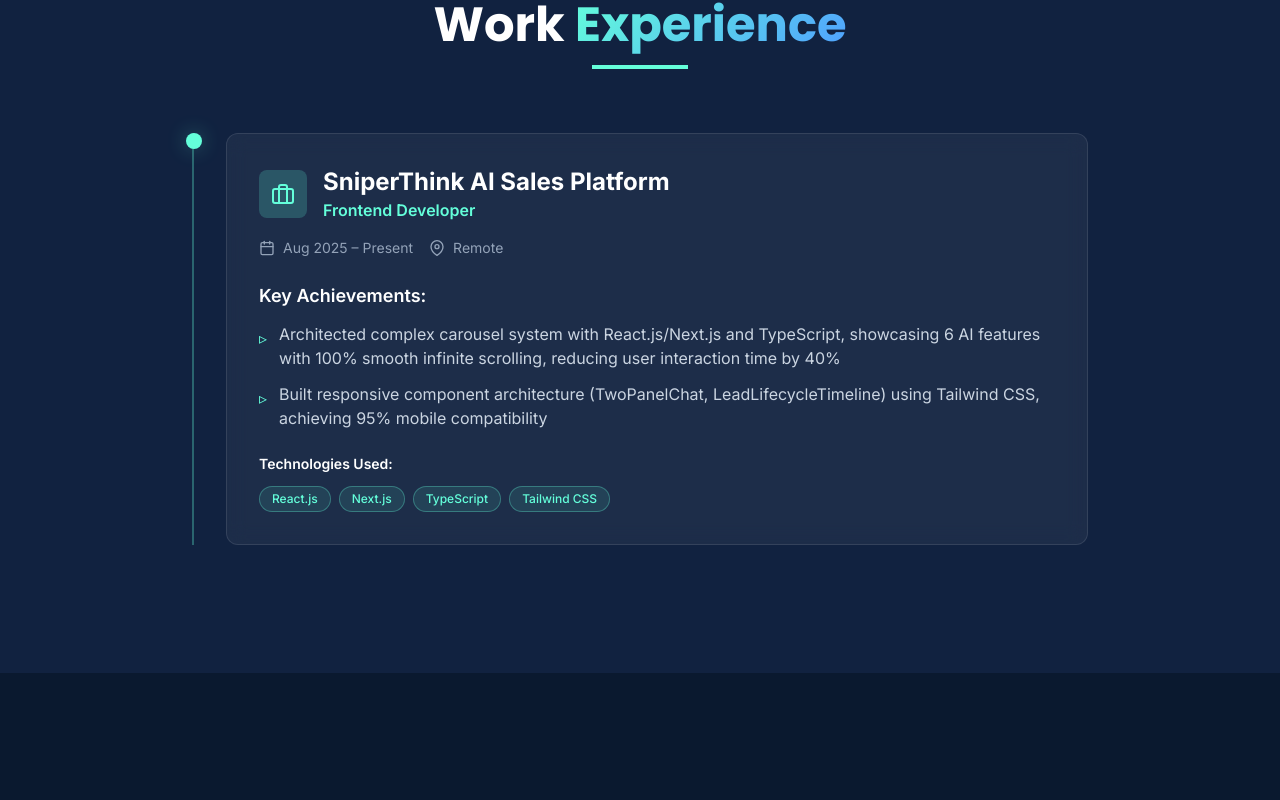
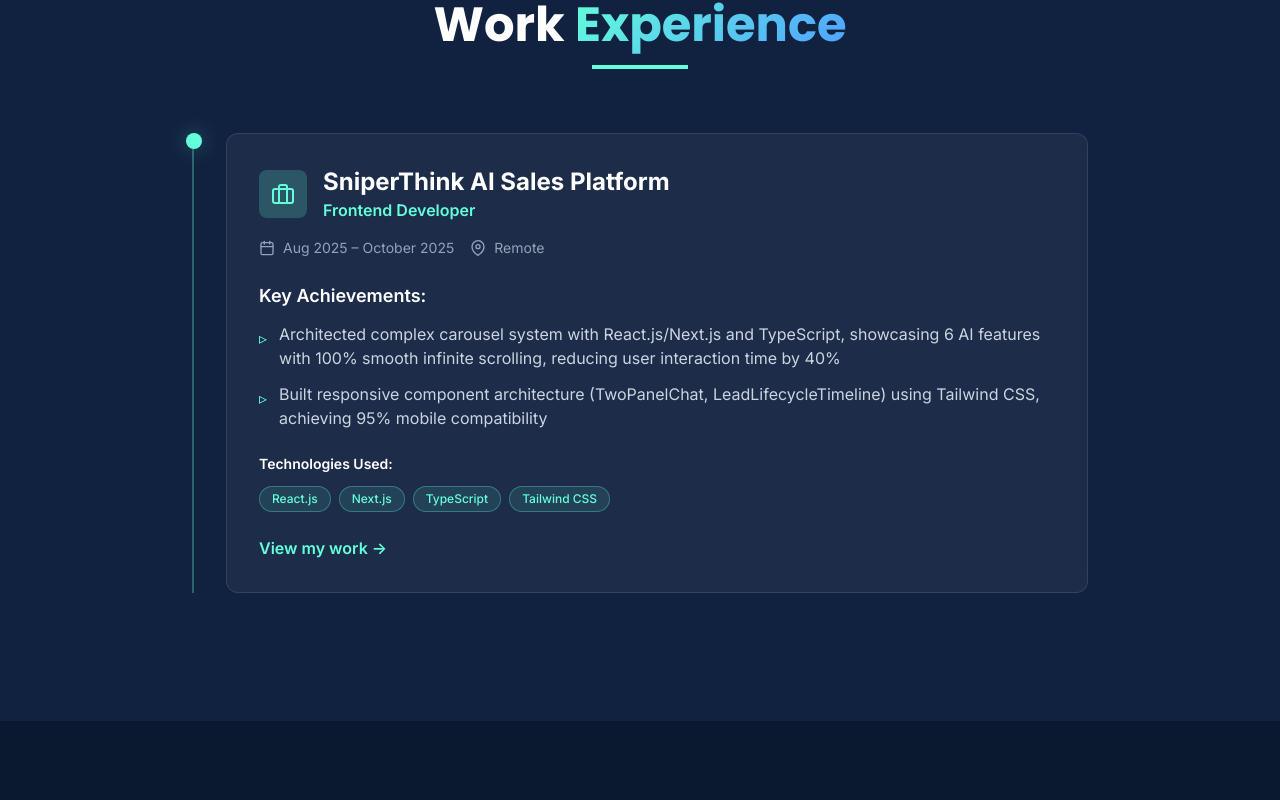
Before and after one commit to Kartikeychandrashukla/Poprtfolio, a React (Create React App) app: page / in a window 1280 px wide. Shown: the part 1913-2713 px from the top of the page. Built offline with nearby package versions, Linux system fonts and the light colour scheme.

Commit message:
link of sniperthink added

```diff
--- a/src/components/Experience.tsx
+++ b/src/components/Experience.tsx
@@ -116,6 +116,18 @@ const Experience: React.FC = () => {
                       ))}
                     </div>
                   </div>
+                  {exp.link && (
+  <div className="mt-6">
+    <a
+      href={exp.link}
+      target="_blank"
+      rel="noopener noreferrer"
+      className="inline-flex items-center gap-2 text-accent font-semibold hover:underline"
+    >
+      View my work →
+    </a>
+  </div>
+)}
                 </motion.div>
               </motion.div>
             ))}
--- a/src/constants/personalInfo.ts
+++ b/src/constants/personalInfo.ts
@@ -22,13 +22,14 @@ export const experiences: Experience[] = [
     id: 'exp-1',
     company: 'SniperThink AI Sales Platform',
     role: 'Frontend Developer',
-    period: 'Aug 2025 – Present',
+    period: 'Aug 2025 – October 2025',
     location: 'Remote',
     achievements: [
       'Architected complex carousel system with React.js/Next.js and TypeScript, showcasing 6 AI features with 100% smooth infinite scrolling, reducing user interaction time by 40%',
       'Built responsive component architecture (TwoPanelChat, LeadLifecycleTimeline) using Tailwind CSS, achieving 95% mobile compatibility',
     ],
     techStack: ['React.js', 'Next.js', 'TypeScript', 'Tailwind CSS'],
+    link: 'https://www.sniperthink.com/aiagents', // Add this line
   },
 ];
 
--- a/src/types/index.ts
+++ b/src/types/index.ts
@@ -19,6 +19,7 @@ export interface Experience {
   location: string;
   achievements: string[];
   techStack: string[];
+  link?: string;
 }
 
 export interface Project {
```
